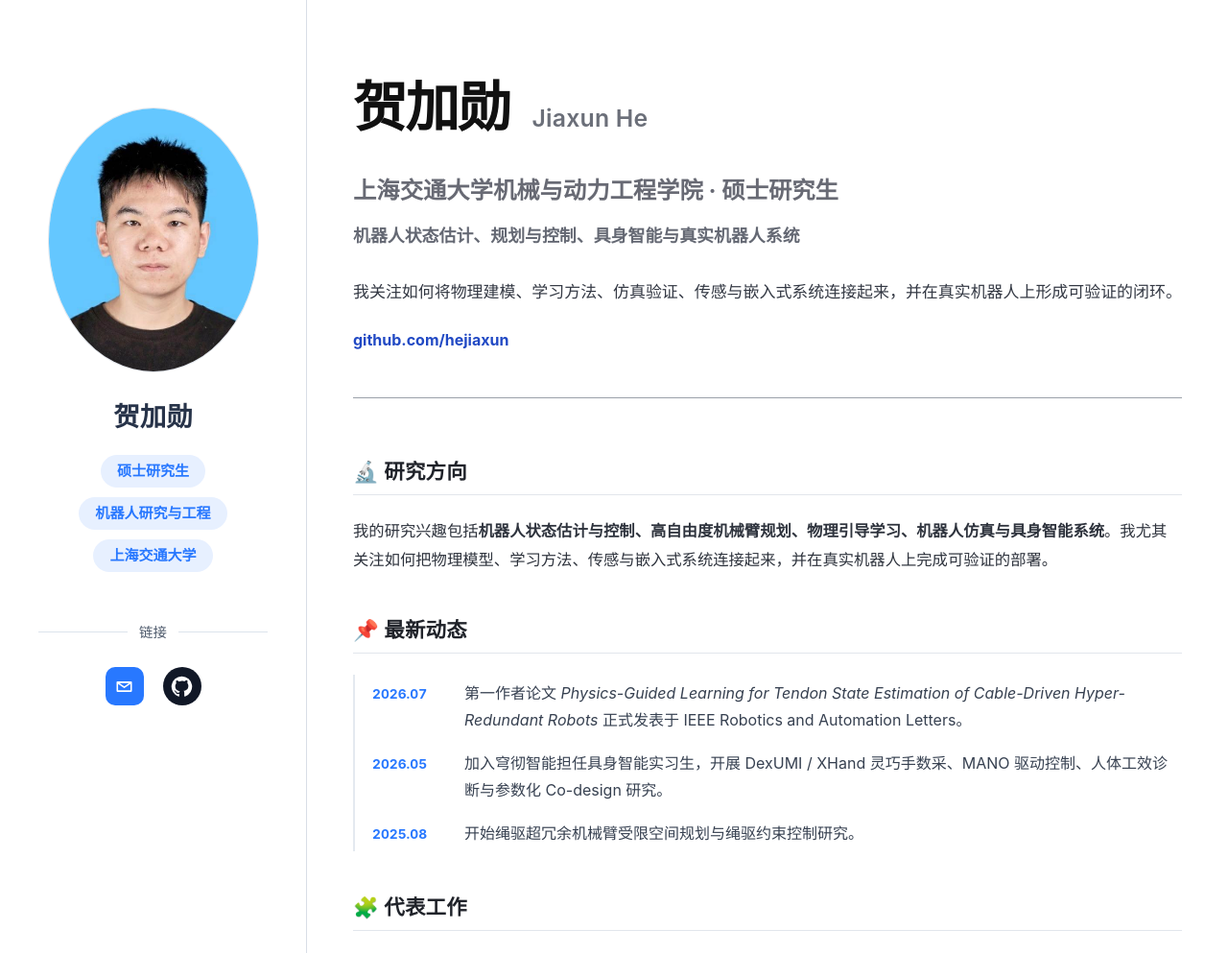
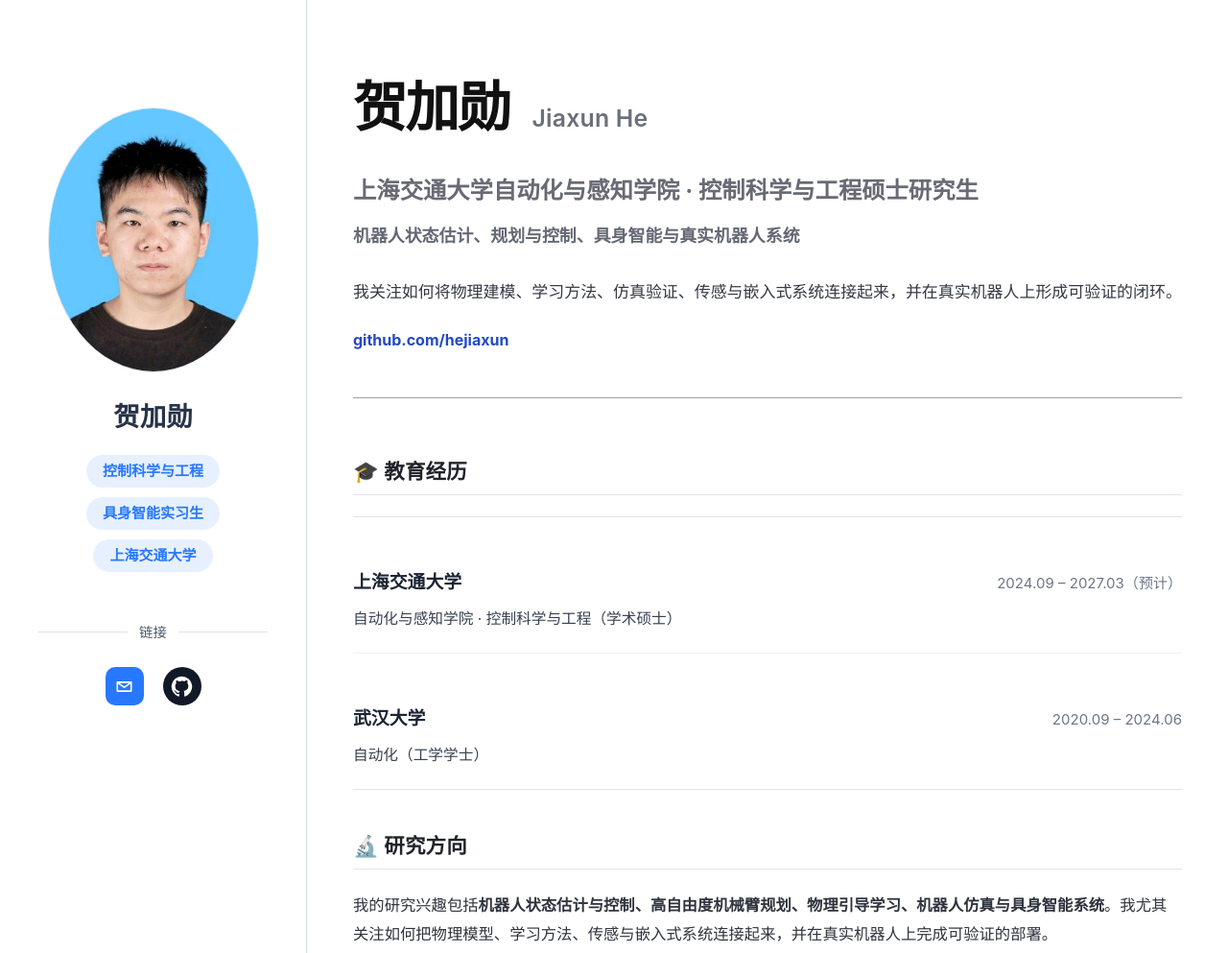
Before and after one commit to hejiaxun/hejiaxun.github.io, a Jekyll site: the page built from _pages/about.md, in a window 1280 px wide and 1400 px high, cut to the strip 0-993 px from the top of the window. Shown: the whole strip at 96% size. Built offline with Jekyll 4.4.1, drawn with Linux system fonts in a browser that asks for light colours.

Commit message:
Correct education profile and add education section

```diff
--- a/_layouts/about.html
+++ b/_layouts/about.html
@@ -6,8 +6,8 @@
     <img class="sidebar-photo" src="{{ '/assets/img/prof_pic.png' | relative_url }}" alt="贺加勋证件照">
     <h1 class="sidebar-name">贺加勋</h1>
     <div class="sidebar-tags" aria-label="身份">
-      <span>硕士研究生</span>
-      <span>机器人研究与工程</span>
+      <span>控制科学与工程</span>
+      <span>具身智能实习生</span>
       <span>上海交通大学</span>
     </div>
 
@@ -31,7 +31,7 @@
   <div class="home-shell">
     <section class="home-identity">
       <h1>贺加勋 <span>Jiaxun He</span></h1>
-      <p class="home-role">上海交通大学机械与动力工程学院 · 硕士研究生</p>
+      <p class="home-role">上海交通大学自动化与感知学院 · 控制科学与工程硕士研究生</p>
       <p class="home-address">机器人状态估计、规划与控制、具身智能与真实机器人系统</p>
       <p class="home-summary">我关注如何将物理建模、学习方法、仿真验证、传感与嵌入式系统连接起来，并在真实机器人上形成可验证的闭环。</p>
       <p class="home-contact"><a href="https://github.com/{{ site.github_username }}">github.com/{{ site.github_username }}</a></p>
--- a/_pages/about.md
+++ b/_pages/about.md
@@ -4,6 +4,25 @@
 permalink: /
 description: 贺加勋的机器人研究与工程个人主页。
 ---
+
+## 🎓 教育经历
+
+<div class="education-list">
+  <div class="education-item">
+    <div>
+      <h3>上海交通大学</h3>
+      <p>自动化与感知学院 · 控制科学与工程（学术硕士）</p>
+    </div>
+    <time>2024.09 – 2027.03（预计）</time>
+  </div>
+  <div class="education-item">
+    <div>
+      <h3>武汉大学</h3>
+      <p>自动化（工学学士）</p>
+    </div>
+    <time>2020.09 – 2024.06</time>
+  </div>
+</div>
 
 ## 🔬 研究方向
 
--- a/assets/css/site.css
+++ b/assets/css/site.css
@@ -269,6 +269,42 @@
   color: #2e333d;
   font-size: 1.02rem;
   line-height: 1.85;
+}
+
+.education-list {
+  max-width: 1060px;
+  border-top: 1px solid #dfe4eb;
+  border-bottom: 1px solid #dfe4eb;
+}
+
+.education-item {
+  display: grid;
+  padding: 21px 0;
+  grid-template-columns: minmax(0, 1fr) auto;
+  gap: 28px;
+  align-items: baseline;
+}
+
+.education-item + .education-item {
+  border-top: 1px solid #edf0f4;
+}
+
+.education-item h3 {
+  margin: 0;
+  color: #20232a;
+  font-size: 1.1rem;
+}
+
+.education-item p {
+  margin: 4px 0 0;
+  color: #596170;
+  font-size: 0.98rem;
+}
+
+.education-item time {
+  color: #6e7787;
+  font-size: 0.94rem;
+  white-space: nowrap;
 }
 
 .news-list {
@@ -1922,4 +1958,14 @@
   .home-content.prose h2 {
     font-size: 1.42rem;
   }
-}
+
+  .education-item {
+    padding: 17px 0;
+    grid-template-columns: 1fr;
+    gap: 6px;
+  }
+
+  .education-item time {
+    white-space: normal;
+  }
+}
```
Also changed, not shown: _pages/experience.md (+3 -3 lines).
